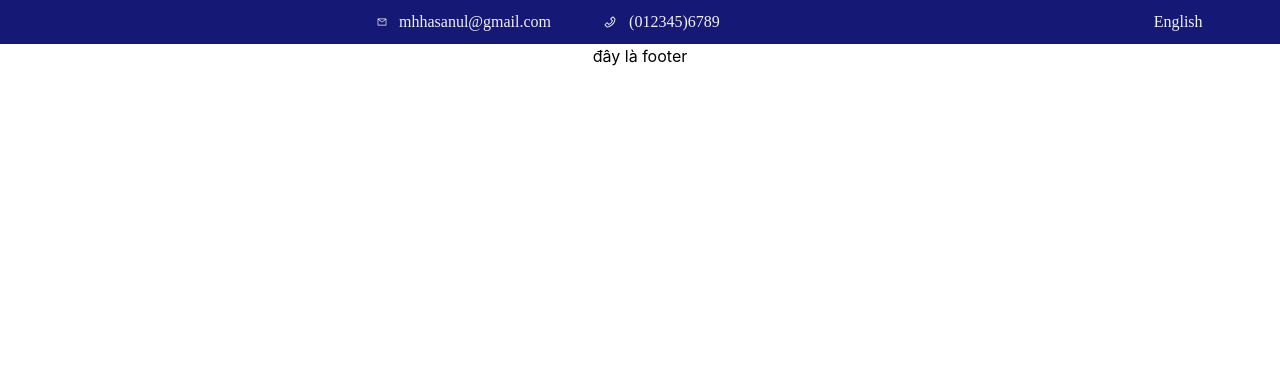
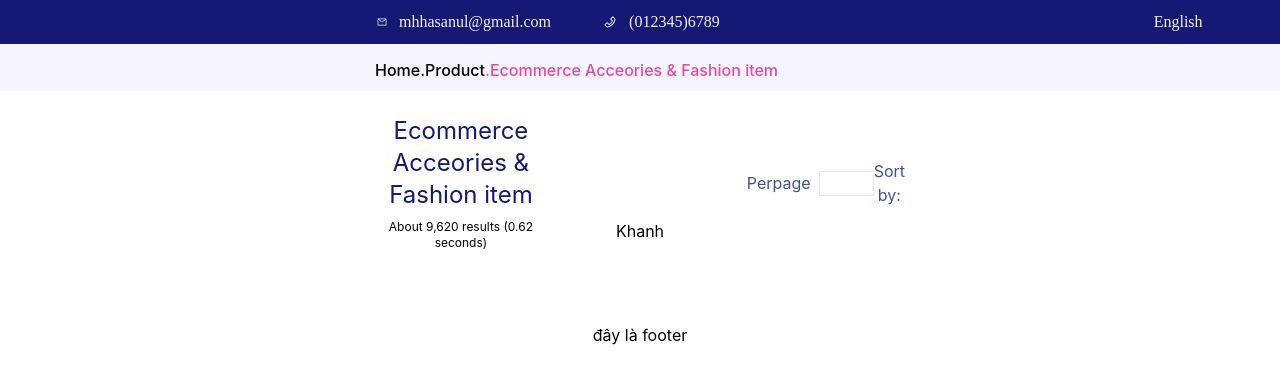
Before and after one commit to eNViDAT0001/WebMES, a React (Create React App) app: page /category in a window 1280 px wide. Shown: the top 384 px of the page. Built offline with nearby package versions, Linux system fonts and the light colour scheme.

Commit message:
de mai lam tiep

```diff
--- a/src/App.js
+++ b/src/App.js
@@ -1,5 +1,5 @@
-import Footer from "./components/Footer/Footer";
-import Header from "./components/Header/Header";
+import Footer from "./components/footer/Footer";
+import Header from "./components/header/Header";
 import MainRoute from "./routing/MainRoute";
 import './App.css';
 function App() {
--- a/src/pages/CategoryPages/CategoryPages.js
+++ b/src/pages/CategoryPages/CategoryPages.js
@@ -1,11 +1,35 @@
 
-import { Fragment } from "react";
 
 const CategoryPage = () =>{
     return (
-        <Fragment>
-            <div>đây là category</div>
-        </Fragment>
+    <div className=" flex-auto" >
+        <div className="w-full h-47px bg-gray-header ">
+            <div className="py-14px px-375px ">
+                <div className = "font-medium text-base">
+                    <div className="flex justify-start items-center flex-row flex-nowrap ">
+                        <h1>Home.Product</h1>
+                        <h1 className="font-medium text-pink-500">.Ecommerce Acceories & Fashion item</h1>
+                    </div>
+                </div>
+            </div>
+        </div>
+        <div className="w-full h-11 px-375px py-6">
+            <div className="flex justify-start flex-nowrap">
+                <div className="flex flex-col">
+                    <h1 className=" font-normal text-2xl text-purple-text">Ecommerce Acceories & Fashion item</h1>
+                    <h1 className= "font-normal text-xs self-start pt-2"> About 9,620 results (0.62 seconds)</h1>
+                </div>
+                <div className=" pl-200px flex items-center">
+                    <h1 className="font-normal text-purple-text-2 pr-2 ">Perpage</h1>
+                    <input type = "text" className=" w-55px h-25px border " ></input>
+                    <h1 className="font-normal text-purple-text-2  "> Sort by:</h1>
+                </div>
+            </div>
+        </div>
+        <div className="w-full px-375px py-20">
+            <h1>Khanh</h1>
+        </div>
+    </div>
     )
 
 };
--- a/src/routing/MainRoute.js
+++ b/src/routing/MainRoute.js
@@ -21,10 +21,12 @@ function MainRoute() {
         <Route path="/login" element={<LoginPage />} />
         <Route path="/register" element={<RegisterPage />} />
 
-        <Route element={PathLayout}>
+       {/*<Route element={PathLayout}>
           <Route path="/category" element={<CategoryPage />} />
           <Route path="/product" element={<ProductPage />} />
-        </Route>
+          </Route>*/}
+          <Route path="/category" element={<CategoryPage />} />
+          <Route path="/product" element={<ProductPage />} />
         <Route element={TitleWithPathLayout}>
           <Route path="/order" element={<OrderPage />} />
           {/* <Route path="/payment" element={<Payment />} /> */}
--- a/tailwind.config.js
+++ b/tailwind.config.js
@@ -2,7 +2,28 @@
 module.exports = {
   content: ["./src/**/*.{html,js}"],
   theme: {
-    extend: {},
+    extend: {
+      maxWidth: {
+        '1171px': '1171px'
+      },
+      spacing: {
+        '10px': '10px',
+        '14px': '14px',
+        '25px': '25px',
+        '47px': '47px',
+        '55px': '55px',
+        '200px':'200px',
+        '375px': '375px',
+      },
+      colors: {
+        'gray-header': '#F6F5FF',//gray
+        'gray-input' : '#E7E6EF', //gray
+        'purple-text': '#151875',//purple
+        'purple-text-2': '#3F509E'//purple
+      },
+      fontFamily:{
+      },
+    },
   },
   plugins: [],
 }
```
